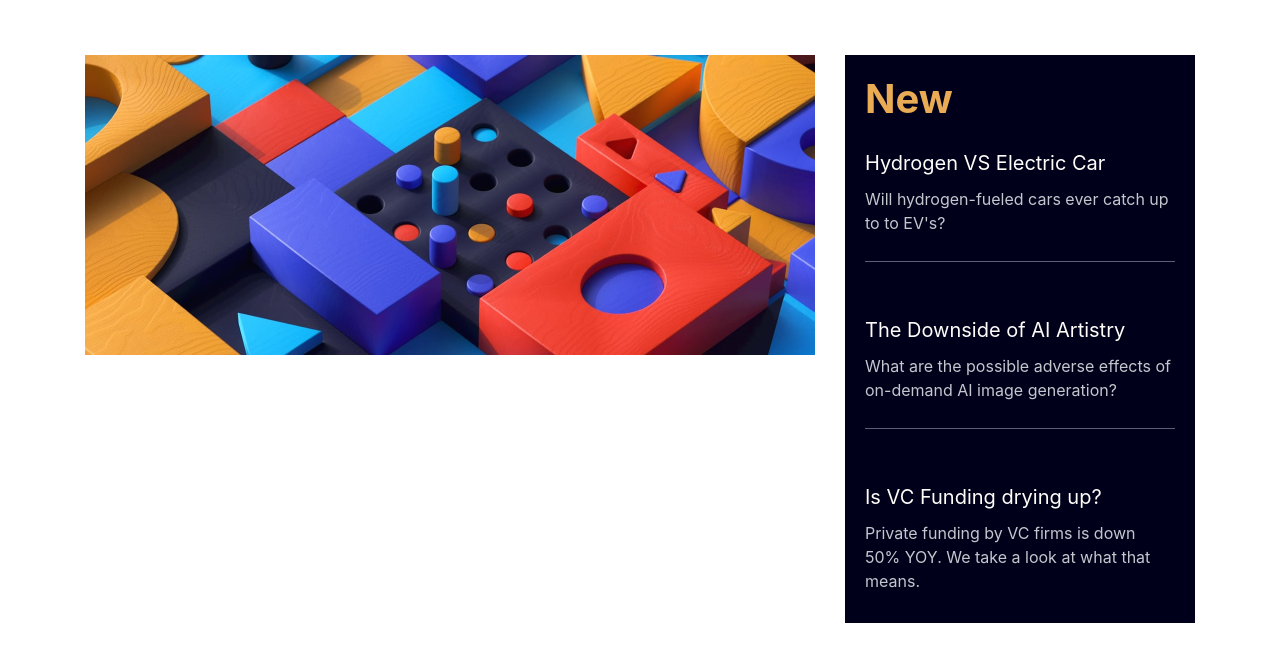
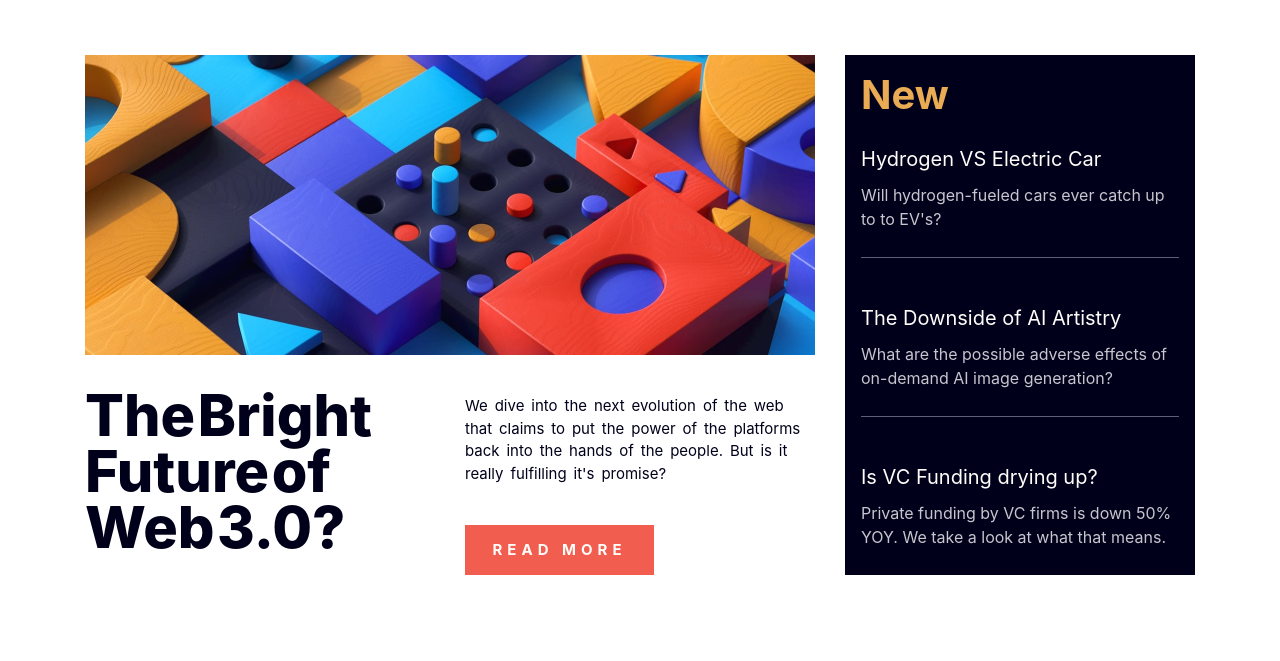
Before and after one commit to tylerphopho/news-homepage, a plain HTML site: page index.html in a window 1280 px wide. Shown: the part 113-774 px from the top of the page. Drawn offline with nearby package versions, Linux system fonts and the light colour scheme.

Commit message:
Created grid layout and evenly spaced components

```diff
--- a/assets/style/_card.scss
+++ b/assets/style/_card.scss
@@ -2,6 +2,10 @@
 
 .card {
     background-color: var(--very-dark-blue)  !important;
+}
+
+.card-body {
+    padding: 1rem !important;
 }
 
 .title {
--- a/assets/style/_desktop.scss
+++ b/assets/style/_desktop.scss
@@ -4,37 +4,55 @@
     padding-top: 50px;
 }
 
-// .paragraph_header {
-//     float: left;
-//     width: 50%;
-//     padding-top: 30px;
-//     padding-left: 214px;
-//     font-size: 50px;
-//     font-weight: 800;
-//     line-height: 55px;
-//     position: relative;
-//     color: var(--very-dark-blue);
-//     @include font_family();
-// }
+.content_container {
+    padding-top: 40px;
+}
 
-// .paragraph {
-//     float: left;
-//     width: 39%;
-//     padding-top: 30px;
-//     padding-left: 90px;
-//     font-size: 15px;
-//     word-spacing: 2px;
-//     @include font_family();
-// }
+.header {
+    font-weight: 800;
+    font-size: 3.6em;
+    line-height: 40px;
+    word-spacing: -10px;
+    color: var(--very-dark-blue);
+    @include font_family();
+}
 
-// .paragraph_button {
-//     float: left;
-//     width: 220px;
-//     height: 55px;
-//     margin-top: 50px !important;
-//     letter-spacing: 3px;
-//     color: var(--off-white);
-//     background-color: var(--soft-red);
-//     font-weight: 700 !important;
-//     @include font_family();
-// }
+.header2 {
+    font-weight: 800;
+    font-size: 3.6em;
+    line-height: 40px;
+    word-spacing: -8px;
+    color: var(--very-dark-blue);
+    @include font_family();
+}
+
+.header3 {
+    font-weight: 800;
+    font-size: 3.6em;
+    line-height: 40px;
+    word-spacing: -10px;
+    color: var(--very-dark-blue);
+    @include font_family();
+}
+
+.paragraph {
+    color: var(--very-dark-blue);
+    font-size: 15px;
+    font-weight: 400;
+    text-align: left;
+    word-spacing: 2.7px;
+    padding-bottom: 40px;
+    @include font-family();
+}
+
+.btn {
+    background-color: var(--soft-red);
+    color: var(--off-white);
+    font-weight: 700 !important;
+    font-size: 15px !important;
+    height: 30%;
+    width: 54%;
+    letter-spacing: 5px;
+    border-color: red;
+    @include font-family();
+}
--- a/index.html
+++ b/index.html
@@ -48,8 +48,23 @@
   <div id="content" class="container">
     <div class="row">
       <div class="col-sm-8">
-        <img class="img-fluid" id="desktop_img" src="/assets/images/image-web-3-desktop.jpg" alt="desktop_img">
+        <img class="no-gutters img-fluid" id="desktop_img" src="/assets/images/image-web-3-desktop.jpg" alt="desktop_img">
+        <div class="row content_container">
+          <div class="col-sm-6 header_content">
+            <p class="header">The Bright</p>
+            <p class="header">Future of</p>
+            <p class="header">Web 3.0?</p>
+          </div>
+          <div class="col-sm-6">
+            <div class="paragraph">We dive into the next evolution of the web that claims to put the power of the platforms
+            back into the hands of the people. But is it really fulfilling it's promise?
+            </div>
+            <button type="button" class="btn btn rounded-0">READ MORE</button>
+          </div>
+        </div>
       </div>
+
+
       <div class="col-sm-4">
         <div class="card border-0 rounded-0">
           <div class="card-body">
@@ -70,16 +85,6 @@
         </div>
       </div>
     </div>
-    <div class="row">
-      <div class="col">
-
-      </div>
-    </div>
-    <div class="row">
-      <div class="col">
-
-      </div>
-    </div>
   </div>
 
 
```
Also changed, not shown: assets/style/style.css, 1 other file.
